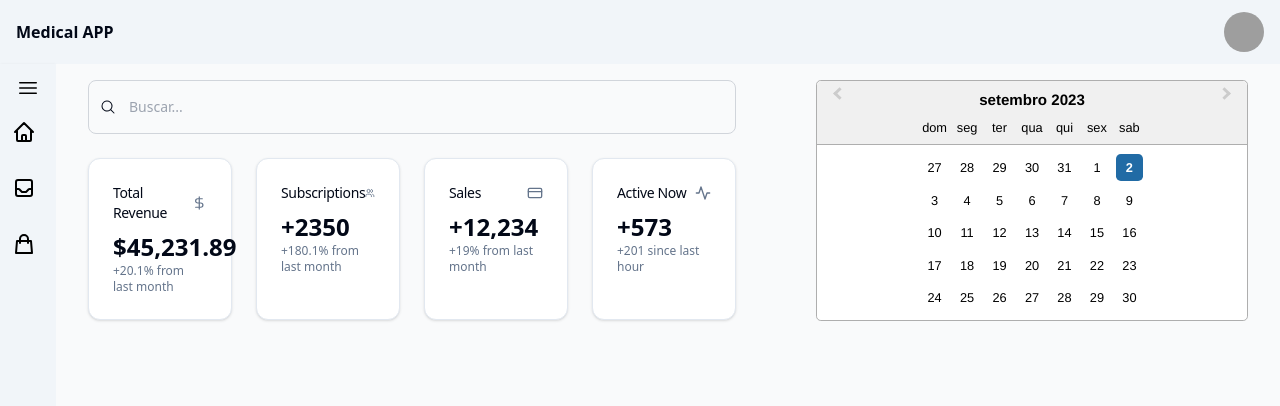
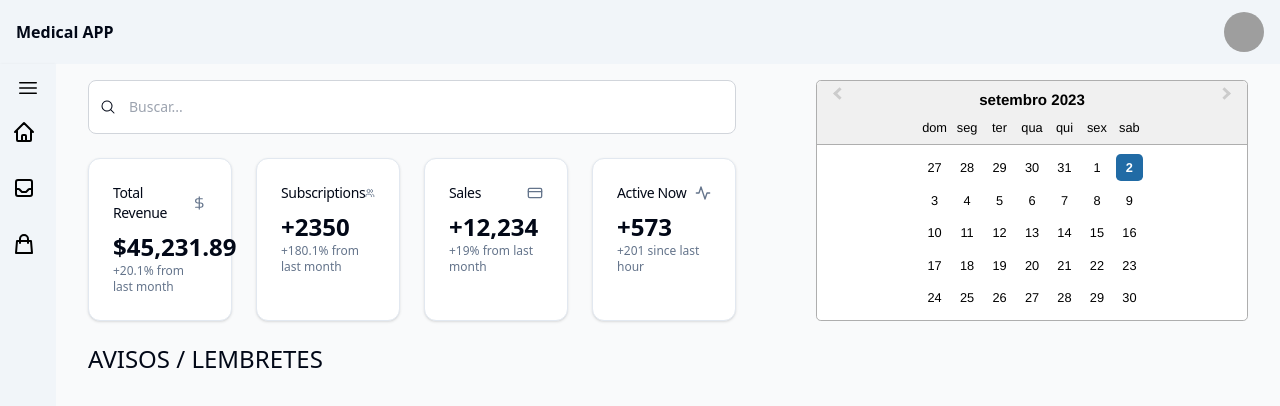
Before and after one commit to visantiago99/medical-app, a Next.js app: page / in a window 1280 px wide. Shown: the top 406 px of the page. Built offline with nearby package versions, Linux system fonts and the light colour scheme; grey boxes are pictures that could not be loaded.

Commit message:
Small adjusts

```diff
--- a/package.json
+++ b/package.json
@@ -12,6 +12,7 @@
     "@heroicons/react": "^2.0.18",
     "@radix-ui/react-avatar": "^1.0.3",
     "@radix-ui/react-icons": "^1.3.0",
+    "@radix-ui/react-label": "^2.0.2",
     "@radix-ui/react-slot": "^1.0.2",
     "@types/node": "20.5.8",
     "@types/react": "18.2.21",
--- a/src/components/DashCards.tsx
+++ b/src/components/DashCards.tsx
@@ -5,7 +5,7 @@
   return (
     <div className="mx-auto">
       <div className="grid gap-6 md:grid-cols-2 lg:grid-cols-4">
-        <Card>
+        <Card className="h-[10.2rem]">
           <CardHeader className="flex flex-row items-center justify-between space-y-0 pb-2">
             <CardTitle className="text-sm font-medium">Total Revenue</CardTitle>
             <svg
@@ -28,7 +28,7 @@
             </p>
           </CardContent>
         </Card>
-        <Card>
+        <Card className="h-[10.2rem]">
           <CardHeader className="flex flex-row items-center justify-between space-y-0 pb-2">
             <CardTitle className="text-sm font-medium">Subscriptions</CardTitle>
             <svg
@@ -53,7 +53,7 @@
             </p>
           </CardContent>
         </Card>
-        <Card>
+        <Card className="h-[10.2rem]">
           <CardHeader className="flex flex-row items-center justify-between space-y-0 pb-2">
             <CardTitle className="text-sm font-medium">Sales</CardTitle>
             <svg
@@ -77,7 +77,7 @@
             </p>
           </CardContent>
         </Card>
-        <Card>
+        <Card className="h-[10.2rem]">
           <CardHeader className="flex flex-row items-center justify-between space-y-0 pb-2">
             <CardTitle className="text-sm font-medium">Active Now</CardTitle>
             <svg
--- a/src/components/SearchBar.tsx
+++ b/src/components/SearchBar.tsx
@@ -10,7 +10,7 @@
         <input
           type="search"
           id="default-search"
-          className="block w-full p-4 pl-10 text-sm text-gray-900 border border-gray-300 rounded-lg bg-gray-50 "
+          className="block w-full p-4 pl-10 text-sm text-gray-900 border border-gray-300 rounded-lg bg-white"
           placeholder="Buscar..."
           required
         />
--- /dev/null
+++ b/src/components/ui/label.tsx
@@ -0,0 +1,24 @@
+import * as React from "react"
+import * as LabelPrimitive from "@radix-ui/react-label"
+import { cva, type VariantProps } from "class-variance-authority"
+
+import { cn } from "@/lib/utils"
+
+const labelVariants = cva(
+  "text-sm font-medium leading-none peer-disabled:cursor-not-allowed peer-disabled:opacity-70"
+)
+
+const Label = React.forwardRef<
+  React.ElementRef<typeof LabelPrimitive.Root>,
+  React.ComponentPropsWithoutRef<typeof LabelPrimitive.Root> &
+    VariantProps<typeof labelVariants>
+>(({ className, ...props }, ref) => (
+  <LabelPrimitive.Root
+    ref={ref}
+    className={cn(labelVariants(), className)}
+    {...props}
+  />
+))
+Label.displayName = LabelPrimitive.Root.displayName
+
+export { Label }
--- a/src/pages/index.tsx
+++ b/src/pages/index.tsx
@@ -1,11 +1,13 @@
 import DashCalendar from '@/components/DashCalendar';
 import DashCards from '@/components/DashCards';
 import SearchBar from '@/components/SearchBar';
+import { Label } from '@/components/ui/label';
 import MainLayout from '@/layouts/MainLayout';
 
 export default function Home() {
   return (
     <MainLayout title="Dashboard">
+      <div className="flex flex-col gap-4">
         <div className="flex w-full gap-20">
           <div className="flex flex-col gap-2 w-[60%]">
             <SearchBar />
@@ -17,6 +19,12 @@
             <DashCalendar />
           </div>
         </div>
+        <div>
+          <Label className="text-2xl" htmlFor="warnings">
+            AVISOS / LEMBRETES
+          </Label>
+        </div>
+      </div>
     </MainLayout>
   );
 }
```
Also changed, not shown: 1 other file (tests, documents, lock files or other folders). Lines whose indentation alone changed are shown as unchanged.
